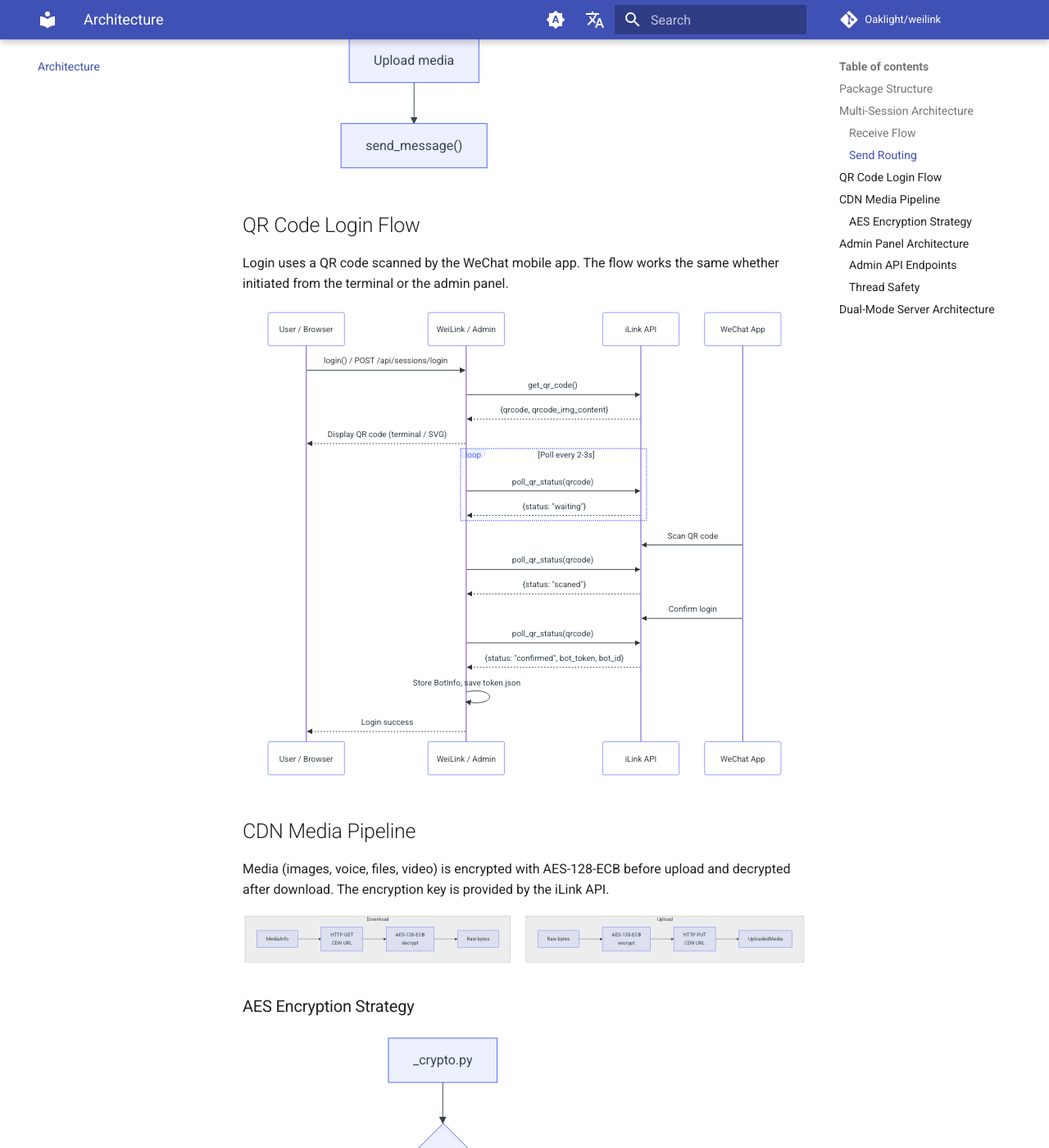
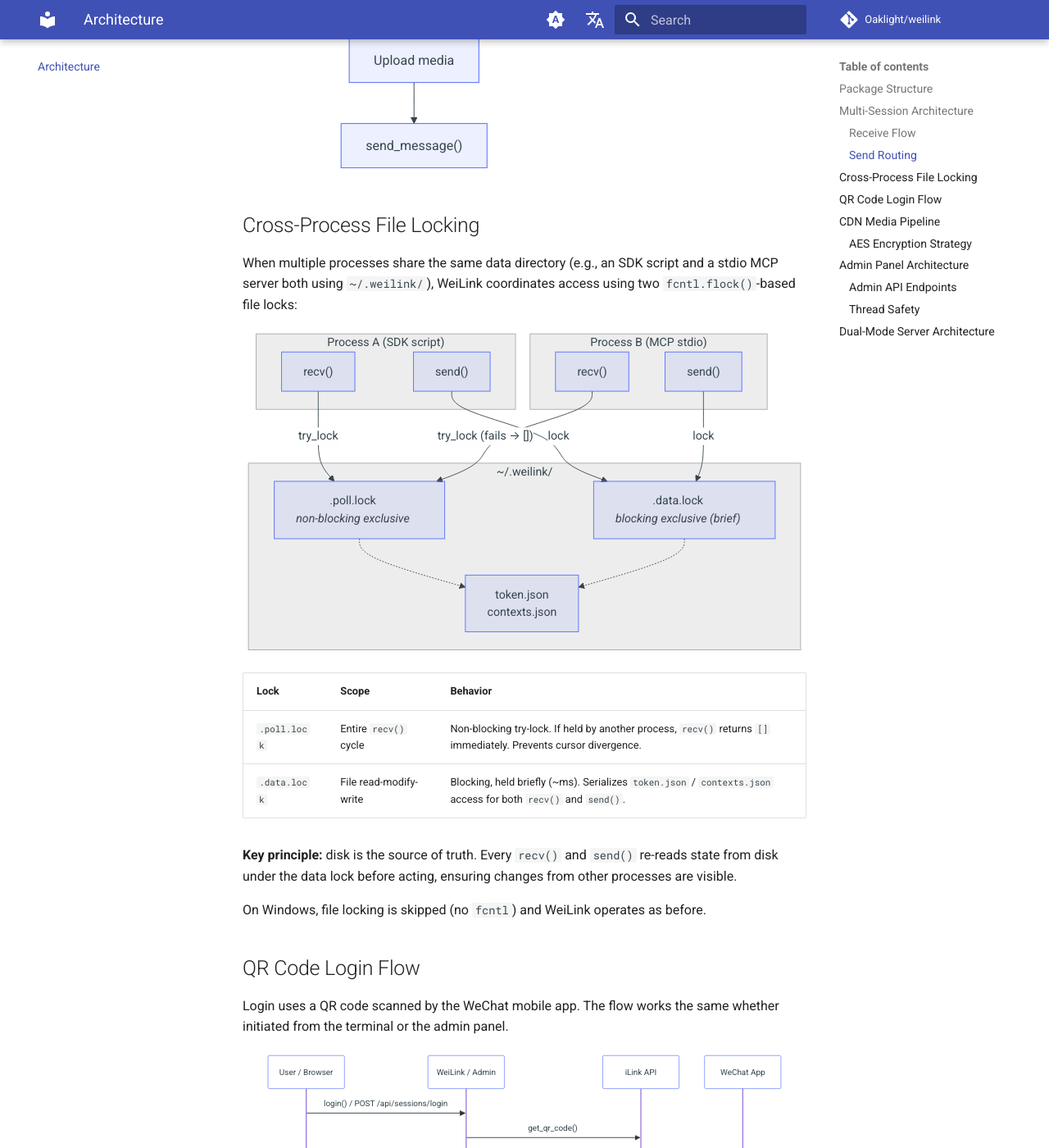
Before and after one commit to Oaklight/weilink, an MkDocs documentation site: the page built from docs/architecture.md, in a window 1280 px wide and 1400 px high, scrolled down 2283 px. Shown: the whole window at 82% size. Built offline with MkDocs 1.6.1 and Material for MkDocs 9.7.7, drawn with Linux system fonts in a browser that asks for light colours; comment, search, counter and statistics services are not loaded.

Commit message:
Document cross-process file locking (v0.4.2)
- Add changelog entry for v0.4.2
- Add Cross-Process File Locking section to architecture docs
- Add cross-process safety note to multi-session docs

````diff
--- a/docs/architecture.md
+++ b/docs/architecture.md
@@ -122,6 +122,45 @@ flowchart TD
     C & C2 --> F["Upload media"]
     F --> G["send_message()"]
 ```
+
+## Cross-Process File Locking
+
+When multiple processes share the same data directory (e.g., an SDK script and a stdio MCP server both using `~/.weilink/`), WeiLink coordinates access using two `fcntl.flock()`-based file locks:
+
+```mermaid
+flowchart TD
+    subgraph "Process A (SDK script)"
+        A_recv["recv()"]
+        A_send["send()"]
+    end
+
+    subgraph "Process B (MCP stdio)"
+        B_recv["recv()"]
+        B_send["send()"]
+    end
+
+    subgraph "~/.weilink/"
+        poll_lock[".poll.lock<br/><i>non-blocking exclusive</i>"]
+        data_lock[".data.lock<br/><i>blocking exclusive (brief)</i>"]
+        files["token.json<br/>contexts.json"]
+    end
+
+    A_recv -->|"try_lock"| poll_lock
+    B_recv -->|"try_lock (fails → [])"| poll_lock
+    A_send -->|"lock"| data_lock
+    B_send -->|"lock"| data_lock
+    poll_lock -.-> files
+    data_lock -.-> files
+```
+
+| Lock | Scope | Behavior |
+|------|-------|----------|
+| `.poll.lock` | Entire `recv()` cycle | Non-blocking try-lock. If held by another process, `recv()` returns `[]` immediately. Prevents cursor divergence. |
+| `.data.lock` | File read-modify-write | Blocking, held briefly (~ms). Serializes `token.json` / `contexts.json` access for both `recv()` and `send()`. |
+
+**Key principle:** disk is the source of truth. Every `recv()` and `send()` re-reads state from disk under the data lock before acting, ensuring changes from other processes are visible.
+
+On Windows, file locking is skipped (no `fcntl`) and WeiLink operates as before.
 
 ## QR Code Login Flow
 
````
Also changed, not shown: docs/changelog.md (+6 -0 lines), docs/usage/multi_session.md (+3 -0 lines).
